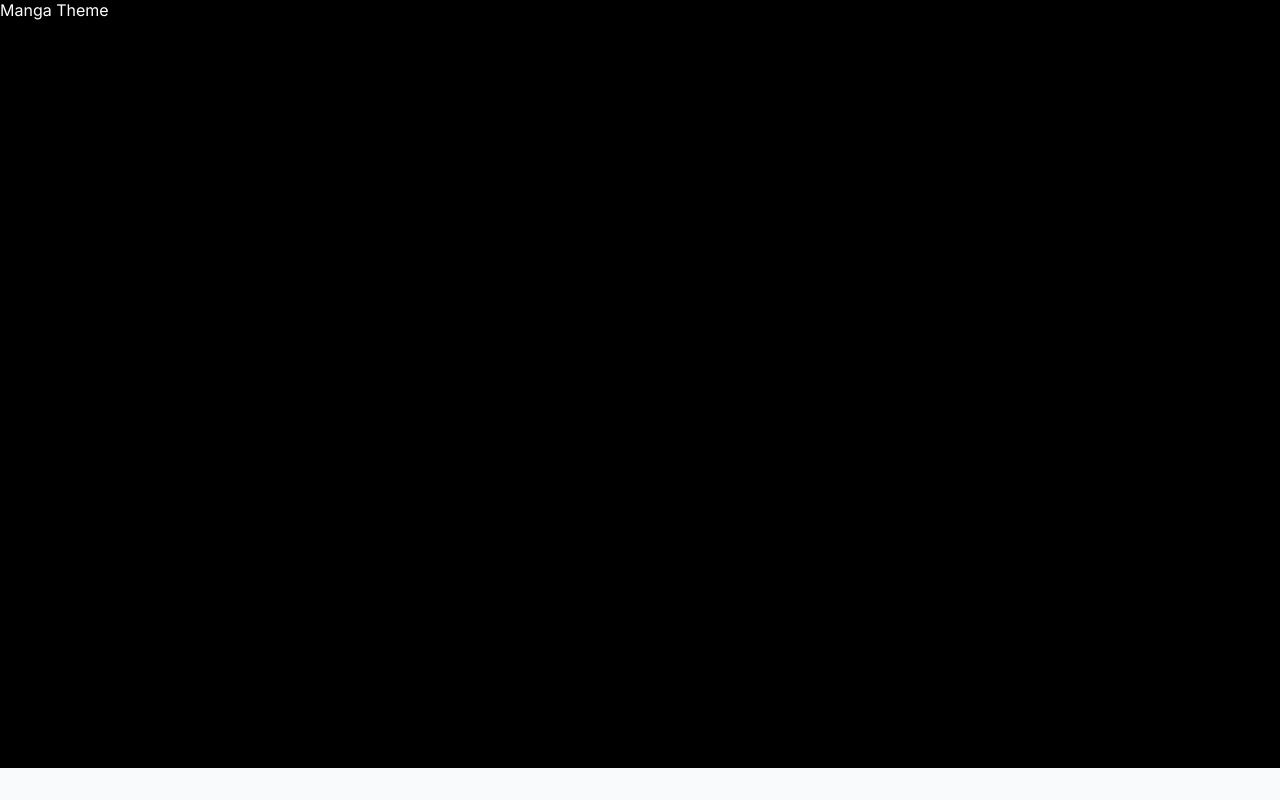
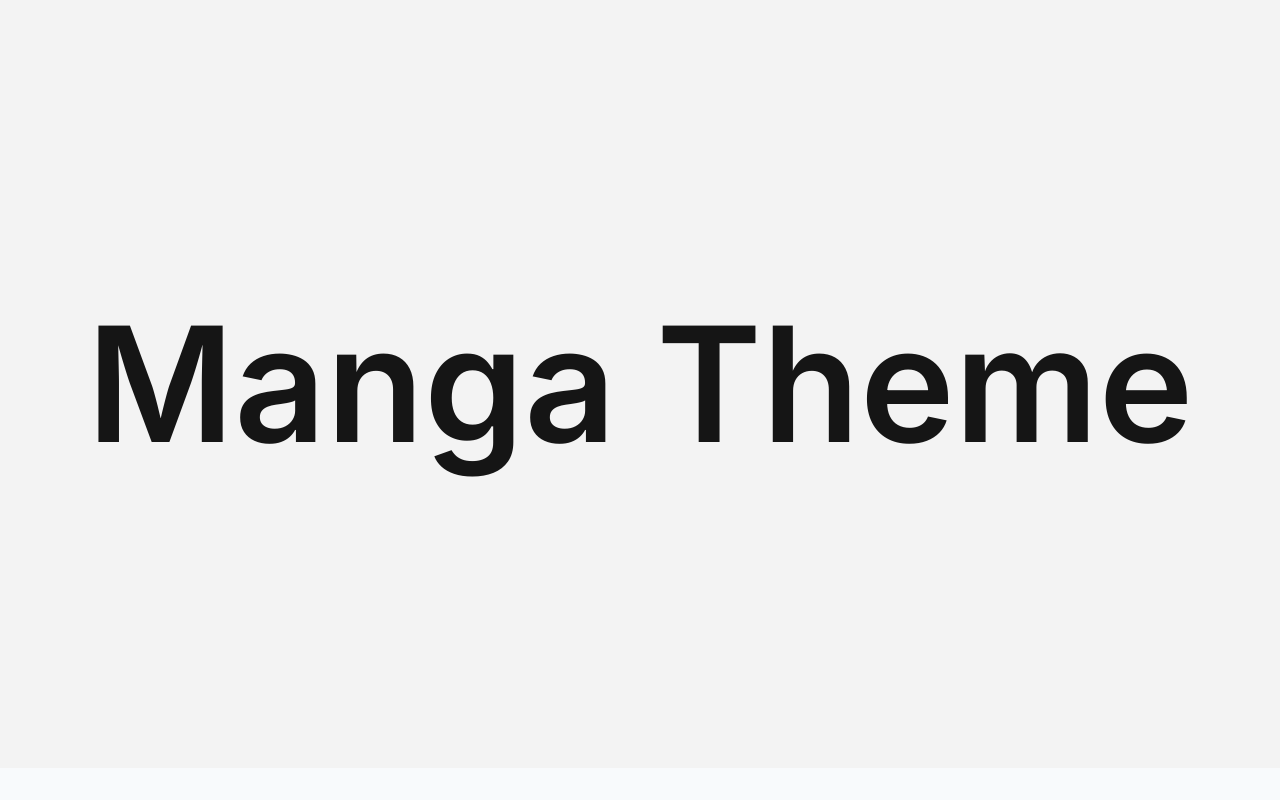
Before and after one commit to morangoo/jinki, a Next.js app: page /layouts/manga in a window 1280 px wide. Built offline with nearby package versions, Linux system fonts and the light colour scheme.

Commit message:
[add] Added manga theme's pallete to manga.css

```diff
--- a/app/layouts/manga/page.tsx
+++ b/app/layouts/manga/page.tsx
@@ -2,7 +2,9 @@ import MangaLayout from "./layout";
 export default function MangaTheme() {
     return (
         <MangaLayout>
-            <div>Manga Theme</div>
+            <div style={{ display: "flex", alignItems: "center", justifyContent: "center"}}>
+                <h1 style={{fontSize: "20vh", fontWeight: "bold"}}>Manga Theme</h1>
+            </div>
         </MangaLayout>
     );
 }
--- a/app/layouts/manga/styles/manga.css
+++ b/app/layouts/manga/styles/manga.css
@@ -1,6 +1,21 @@
 .manga-layout {
-    background-color: black;
+    background-color: #f3f3f3;
     min-height: calc(100vh - 32px);
     box-sizing: border-box;
-    color: white;
+    color: #151515;
+    display: flex;
+    align-items: center;
+    justify-content: center;
 }
+
+/*
+    Color Palette:
+    #f3f3f3
+    #d1d1d1
+    #a5a5a5
+    #686868
+    #414141
+    #282828
+    #151515
+    #000000
+*/
```
